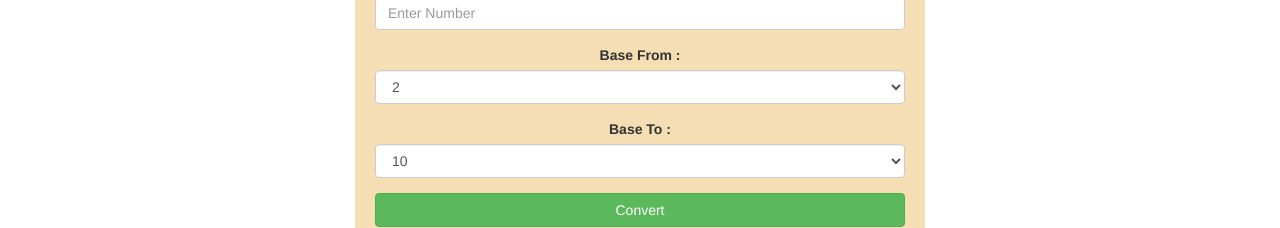
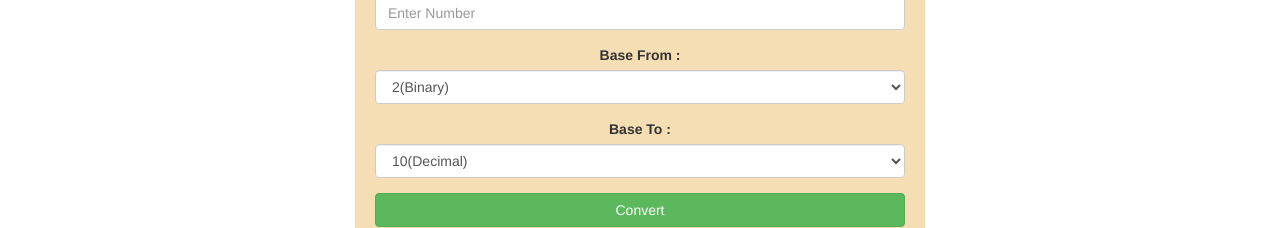
Before and after one commit to mdwaqaransari/Number-System-Converter, a React (Create React App) app: page / in a window 1280 px wide. Shown: the part 224-452 px from the top of the page. Built offline with nearby package versions, Linux system fonts and the light colour scheme.

Commit message:
added names of bases

```diff
--- a/src/App.js
+++ b/src/App.js
@@ -94,10 +94,10 @@ function App() {
                 value={fromBase}
                 onChange={(e) => setFromBase(parseInt(e.target.value))}
               >
-                <option value="2">2</option>
-                <option value="8">8</option>
-                <option value="10">10</option>
-                <option value="16">16</option>
+                <option value="2">2(Binary)</option>
+                <option value="8">8(Octal)</option>
+                <option value="10">10(Decimal)</option>
+                <option value="16">16(Hexadecimal)</option>
               </select>
             </div>
             <div className="form-group">
@@ -109,10 +109,10 @@ function App() {
                 value={toBase}
                 onChange={(e) => setToBase(parseInt(e.target.value))}
               >
-                <option value="2">2</option>
-                <option value="8">8</option>
-                <option value="10">10</option>
-                <option value="16">16</option>
+                <option value="2">2(Binary)</option>
+                <option value="8">8(Octal)</option>
+                <option value="10">10(Decimal)</option>
+                <option value="16">16(Hexadecimal)</option>
               </select>
             </div>
             <div className="form-group">
```
Also changed, not shown: 1 other file (tests, documents, lock files or other folders).
